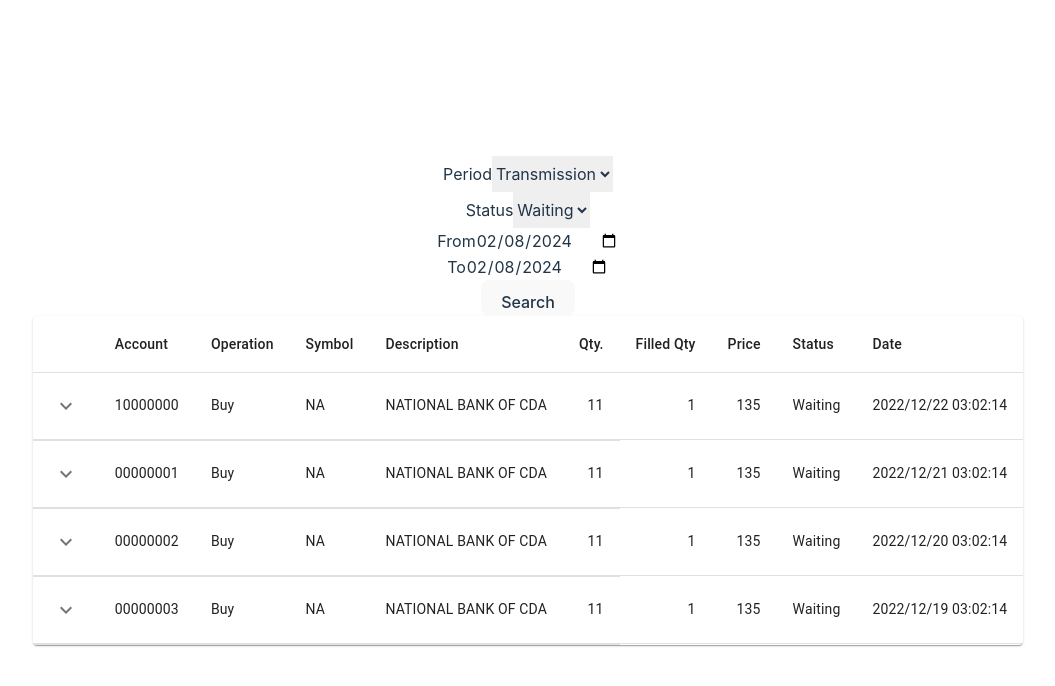
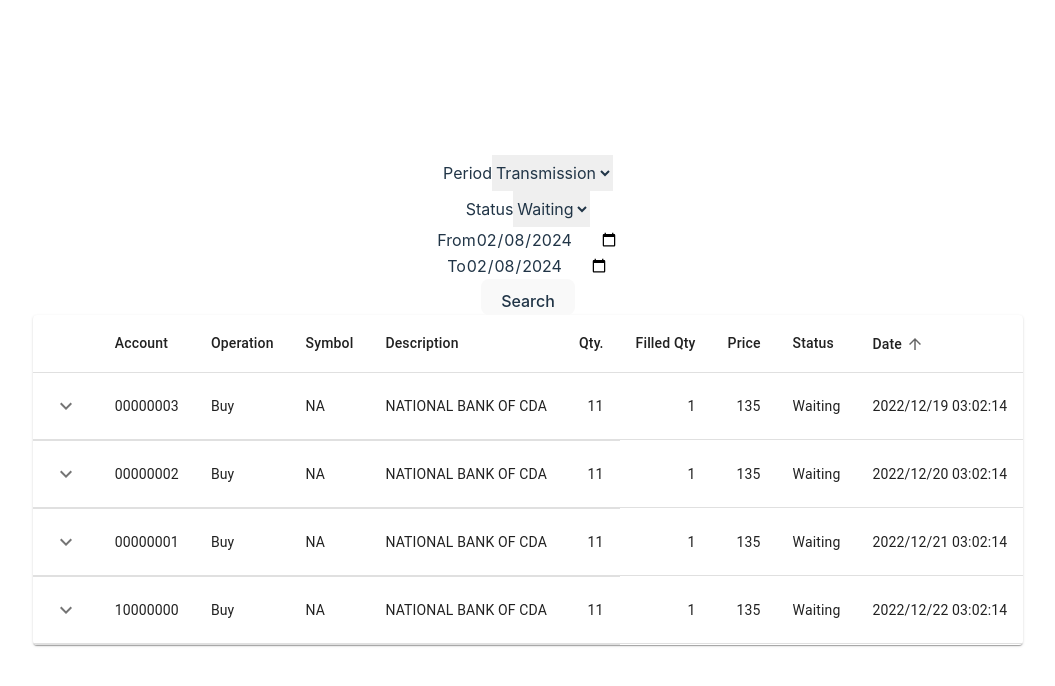
Before and after one commit to kratuwu/search-order, a React (Vite) app: page / in a window 1280 px wide. Shown: the top 686 px of the page, without its empty margins (112-1167 px from the left). Built offline with nearby package versions, Linux system fonts and the light colour scheme.

Commit message:
add date ordering

```diff
--- a/src/App.jsx
+++ b/src/App.jsx
@@ -11,7 +11,6 @@ function App() {
     console.log(e)
   }
 
-
   return (
     <>
       <SearchBar onSearch={search}/>
--- a/src/components/OrderTable.jsx
+++ b/src/components/OrderTable.jsx
@@ -1,5 +1,4 @@
-import * as React from 'react';
-import PropTypes from 'prop-types';
+import React, { useState } from 'react';
 import Box from '@mui/material/Box';
 import Collapse from '@mui/material/Collapse';
 import IconButton from '@mui/material/IconButton';
@@ -9,14 +8,33 @@ import TableCell from '@mui/material/TableCell';
 import TableContainer from '@mui/material/TableContainer';
 import TableHead from '@mui/material/TableHead';
 import TableRow from '@mui/material/TableRow';
+import TableSortLabel from '@mui/material/TableSortLabel';
 import Typography from '@mui/material/Typography';
 import Paper from '@mui/material/Paper';
 import KeyboardArrowDownIcon from '@mui/icons-material/KeyboardArrowDown';
 import KeyboardArrowUpIcon from '@mui/icons-material/KeyboardArrowUp';
+import { visuallyHidden } from '@mui/utils';
+
+
+function descendingComparator(a, b, orderBy) {
+  if (b[orderBy] < a[orderBy]) {
+    return -1;
+  }
+  if (b[orderBy] > a[orderBy]) {
+    return 1;
+  }
+  return 0;
+}
+
+function getComparator(order, orderBy) {
+  return order === 'desc'
+    ? (a, b) => descendingComparator(a, b, orderBy)
+    : (a, b) => -descendingComparator(a, b, orderBy);
+}
 
 function Row(props) {
   const { row } = props;
-  const [open, setOpen] = React.useState(false);
+  const [open, setOpen] = useState(false);
 
   return (
     <React.Fragment>
@@ -82,6 +100,34 @@ function Row(props) {
 }
 
 export const OrderTable =  (props) =>{
+
+  const [order, setOrder] = React.useState('asc');
+  const [orderBy, setOrderBy] = React.useState('date');
+
+  const handleRequestSort = (property) => (event) => {
+    const isAsc = orderBy === property && order === 'asc';
+    setOrder(isAsc ? 'desc' : 'asc');
+    setOrderBy(property);
+  };
+
+  const stableSort = (array, comparator) => {
+    const stabilizedThis = array.map((el, index) => [el, index]);
+    stabilizedThis.sort((a, b) => {
+      const order = comparator(a[0], b[0]);
+      if (order !== 0) {
+        return order;
+      }
+      return a[1] - b[1];
+    });
+    return stabilizedThis.map((el) => el[0]);
+  }
+
+  const visibleRows = React.useMemo(
+    () =>
+      stableSort(props.data, getComparator(order, orderBy)),
+    [order, orderBy],
+  );
+
   return (
     <TableContainer component={Paper}>
       <Table aria-label="collapsible table">
@@ -96,11 +142,26 @@ export const OrderTable =  (props) =>{
             <TableCell className='!hidden lg:!table-cell'>Filled Qty</TableCell>
             <TableCell className='!hidden lg:!table-cell'>Price</TableCell>
             <TableCell >Status</TableCell>
-            <TableCell className='!hidden lg:!table-cell'>Date</TableCell>
+            <TableCell className='!hidden lg:!table-cell'>
+            <TableSortLabel
+              active={orderBy === "date"}
+              direction={orderBy === "date" ? order : 'asc'}
+              onClick={handleRequestSort("date")}
+            >
+              Date
+
+              {orderBy === "date" ? (
+                <Box component="span" sx={visuallyHidden}>
+                  {order === 'desc' ? 'sorted descending' : 'sorted ascending'}
+                </Box>
+              ) : null}
+
+            </TableSortLabel>
+            </TableCell>
           </TableRow>
         </TableHead>
         <TableBody>
-          {props.data?.map((order) => (
+          {visibleRows.map((order) => (
             <Row key={order.account} row={order} />
           ))}
         </TableBody>
```
